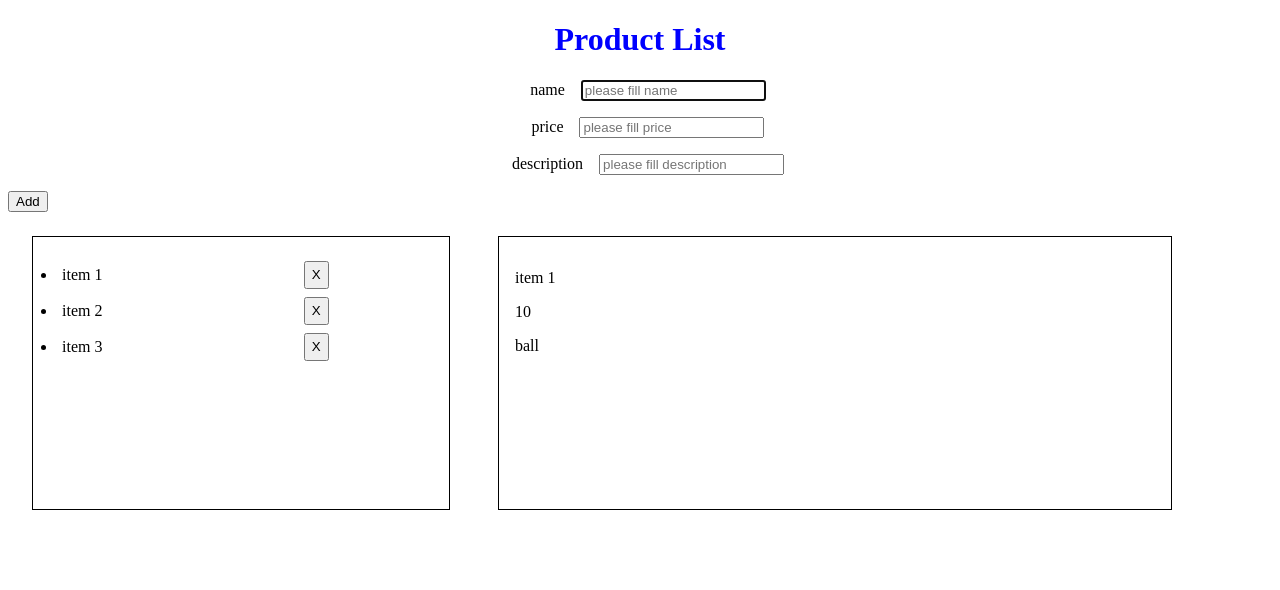
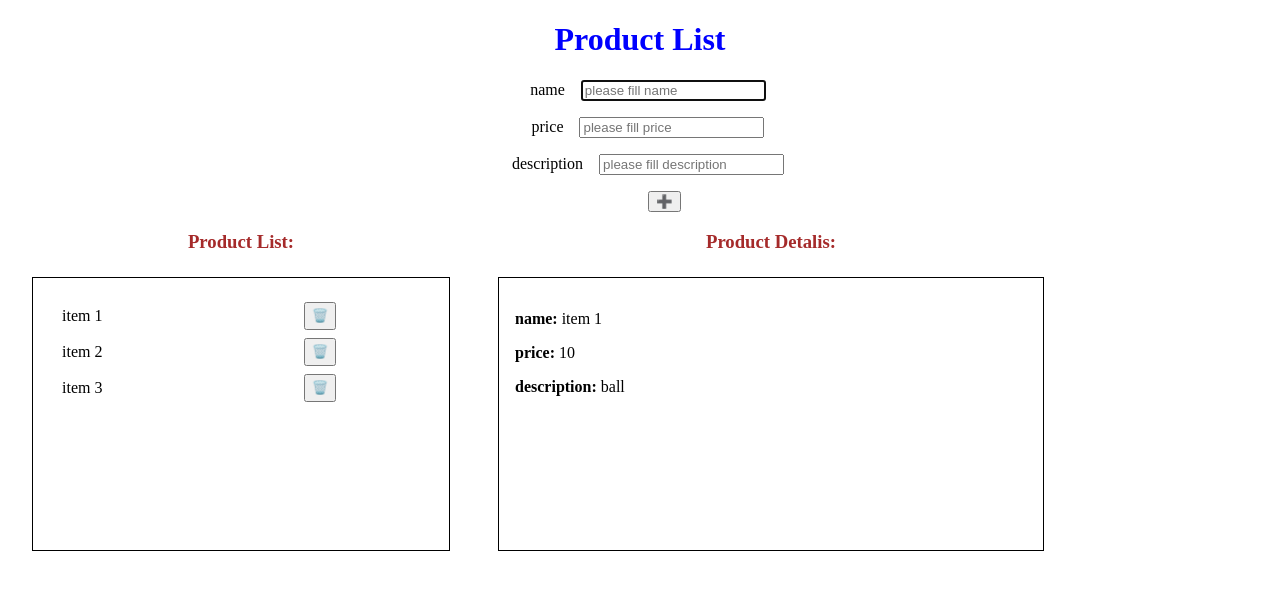
Before and after one commit to ykrantz/product-list, a plain HTML site: page index.html in a window 1280 px wide. Drawn offline with Linux system fonts and the light colour scheme.

Commit message:
fix bugs+ desgihn

```diff
--- a/main.js
+++ b/main.js
@@ -67,7 +67,7 @@ function createInputProductDetails() {
 
   const $addButton = buttonGenerator(
     addProductToList,
-    "Add",
+    "➕",
     "addProduct-button",
     "btn"
   );
@@ -117,6 +117,12 @@ function createInputAndLabel(inputName, inputLabel, buttonIdForEnterEvent) {
 //   const $productsContainer = elementGenerator("div", "productsContainer");
 // }
 function createProductsList() {
+  const $productListTitle = elementGenerator(
+    "h3",
+    "productListTitle",
+    "subTitles",
+    "Product List:"
+  );
   const $productListUl = elementGenerator("ul", "productListUl");
 
   // for (let product of productList) {
@@ -134,26 +140,48 @@ function createProductsList() {
   }
 
   // const $productsList = document.getElementById("productsList");
-  document.getElementById("productsList").append($productListUl);
+  document
+    .getElementById("productsList")
+    .append($productListTitle, $productListUl);
 }
 
 function createProductDetails() {
-  const $productName = elementGenerator("p", "productName", "productDetails");
+  const $productDetalisTitle = elementGenerator(
+    "h3",
+    "productDetalisTitle",
+    "subTitles",
+    "Product Detalis:"
+  );
+
+  const $productDetalisContainer = elementGenerator(
+    "div",
+    "productDetalisContainer",
+    "productDetalisContainer"
+  );
+  const $productName = elementGenerator(
+    "p",
+    "productName",
+    "productDetails : "
+  );
   const $productPrice = elementGenerator("p", "productPrice", "productDetails");
   const $productDescription = elementGenerator(
     "p",
     "productDescription",
     "productDetails"
   );
-
   // const $productDetails = elementGenerator(
   //   "div",
   //   "productDetails",
   //   "productDetailsDiv"
   // );
+  $productDetalisContainer.append(
+    $productName,
+    $productPrice,
+    $productDescription
+  );
   document
     .getElementById("productDetails")
-    .append($productName, $productPrice, $productDescription);
+    .append($productDetalisTitle, $productDetalisContainer);
   // con  sole.log("15");
 
   productList.length > 0 && showProductDetails(0);
@@ -167,9 +195,7 @@ function createAppFotter() {
 }
 
 function refreshProductsList() {
-  // TODO: delete existing UL and fix
   clearProductList();
-  // debugger;
   const $productListUl = document.getElementById("productListUl");
 
   // for (let product of productList) {
@@ -233,9 +259,9 @@ function createProductLi(product, productIdNumber) {
   $newProduct.dataset.productId = productIdNumber;
   const $deleteButton = buttonGenerator(
     deleteProductFromUl,
-    "X",
+    "🗑️",
     `deleteProductButton_${productIdNumber}`,
-    "deleteProductButton"
+    "deleteProductButton btn"
   );
   $deleteButton.dataset.productId = productIdNumber;
   const $newProductDiv = elementGenerator(
@@ -252,32 +278,33 @@ function createProductLi(product, productIdNumber) {
   $newProductLi.dataset.productId = productIdNumber;
 
   $newProductLi.append($newProductDiv);
-  $newProductLi.addEventListener("click", refreshShownProductDetails);
+  // $newProductLi.addEventListener("click", refreshShownProductDetails);
+  // $newProductLi.addEventListener("click", handleChoosenProduct);
+  $newProduct.addEventListener("click", handleChoosenProduct);
   // console.log($newProduct, 11);
   return $newProductLi;
 }
 
 function deleteProductFromUl(e) {
   const productIdNum = e.target.dataset.productId;
-
+  console.table(productList, 41);
   console.log(productIdNum, e.target);
   deleteProductFromList(productIdNum);
   refreshProductsList();
 
+  console.table(productList, 42);
   // if the product that was delete was shown , need to change disply:
   if (
     productIdNum === document.getElementById("productDetails").dataset.productId
   ) {
     // TODO: fix the logic so will show proporly
-    if (productList.length - 1 > productIdNum) {
+    if (productList.length >= productIdNum) {
       showProductDetails(productIdNum);
     } else if (productList.length - 1 === productIdNum - 1) {
       showProductDetails(productIdNum - 1);
     } else {
     }
   }
-  // document.getElementById("productDetails").dataset.productId = productIdNum;
-  // TODO: finish
 }
 
 function addProductToList() {
@@ -316,6 +343,7 @@ function addProductToList() {
     productList.push(newProduct);
 
     console.log("product was added", newProduct);
+    console.table(productList);
 
     const $newProduct = createProductLi(newProduct, productList.length - 1);
     document.getElementById("productListUl").append($newProduct);
@@ -370,13 +398,34 @@ function showProductDetails(productIdNum = 0) {
         inputTypes[productType].charAt(0).toUpperCase() +
         inputTypes[productType].substring(1)
       }`
-    ).innerHTML = productDetails[productType];
+    ).innerHTML = `<b>${
+      productType === "prdName" ? "name" : productType
+    }:</b> ${productDetails[productType]}`;
   }
   document.getElementById("productDetails").dataset.productId = productIdNum;
 }
 
-function refreshShownProductDetails(e) {
+function handleChoosenProduct(e) {
+  console.log(e, 37);
+  console.log(e.target, 38);
+  changeChoosenProduct(e.target);
+  // TODO: fix bug when delete dosent show coosen background
+  // e.target.className
   const productIdNum = e.target.dataset.productId;
+  refreshShownProductDetails(productIdNum);
+}
+
+function changeChoosenProduct($choosenElement) {
+  console.log($choosenElement, 35);
+  const productsElements = document.getElementsByClassName("productP");
+  for ($element of productsElements) {
+    $element.className = "productP";
+  }
+  $choosenElement.className += " choosenProduct ";
+}
+// function refreshShownProductDetails(e) {
+function refreshShownProductDetails(productIdNum) {
+  // const productIdNum = e.target.dataset.productId;
 
   showProductDetails(productIdNum);
 }
@@ -428,9 +477,6 @@ function elementGenerator(
 }
 
 function alertMessage(text, isEror = false) {
-  // TODO: make in the page
-  // alert(text);
-
   console.log(text);
   const $messageP = document.getElementById("messageP");
   console.log($messageP, 34);
@@ -444,7 +490,7 @@ function alertMessage(text, isEror = false) {
   setTimeout(() => {
     $messageP.className = originalMessageClass;
     $messageP.innerHTML = "";
-  }, SCONDES_TO_SHOW_EROR * 1000);
+  }, SCONDES_TO_SHOW_EROR * 1000 + 2000);
 }
 
 // ***********
@@ -469,7 +515,6 @@ function checkStringInput(
       ` please insert text less then ${max} in ${fieldName} input . You entered  ${inputValue.length} letters`,
       elementId
     );
-  // TODO: FIX REGEX when jkkj23423
   // var regexTextRoles = /^[0-9!@#\$%\^\&*\)\(+=._-]+$/g;
   var regexTextRoles = /[0-9!@#\$%\^\&*\)\(+=._-]/;
   // var regexTextRoles = /[0-9]/;
--- a/mainVariable.js
+++ b/mainVariable.js
@@ -28,7 +28,7 @@ function ErorLog(message = "", elementId = "") {
 const SCONDES_TO_SHOW_EROR = 1;
 const MAX_PRODUCT_NAME_LENGTH = 10;
 const MAX_PRODUCT_PRICE = 1000;
-const MAX_PRODUCT_DESCREPTION_LENGTH = 10;
+const MAX_PRODUCT_DESCREPTION_LENGTH = 200;
 
 const INPUT_TYPES = {
   prdName: "name",
@@ -37,6 +37,6 @@ const INPUT_TYPES = {
 };
 const INIT_PRODUCT_LIST = [
   new Product(0, "item 1", "10", "ball"),
-  new Product(0, "item 2", "33", "apple"),
-  new Product(0, "item 3", "55", "basket"),
+  new Product(1, "item 2", "33", "apple"),
+  new Product(2, "item 3", "55", "basket"),
 ];
--- a/style.css
+++ b/style.css
@@ -27,21 +27,21 @@
     margin: 0.5rem;
 }
 
-.productLi :hover{
-    /* margin-left: 1rem; */
-    /* width: 200px; */
+
+.productP:hover{
+    /* background-color: aquamarine; */
     font-weight: bold;
-
-
-}
-.productP:hover{
-    background-color: aquamarine;
-    font-weight: bold;
+    cursor :pointer;
     /* width: 200px; */
 }
 
+.choosenProduct{
+    color: blueviolet;
+    background-color:aquamarine;
+    font-weight: bold;
+}
+
 .productP{
-    /* background-color: aquamarine; */
     /* font-weight: bold; */
     width: 60%;
     overflow: hidden;
@@ -60,7 +60,28 @@
     margin-left: 1rem;
 }
 
+.btn:hover{
+    /* position :relative;
+    right:0 */
+    /* margin-left: 1rem; */
+    /* font-weight: bold; */
+    border: 2px solid black;
+    border-radius: 3px;
+    background-color: cadetblue;
+    cursor :pointer;
+}
 
+.subTitles{
+    color: brown;
+    text-align: center;
+}
+
+
+#app{
+    /* overflow: hidden; */
+    /* display: flex;
+    flex-direction: column; */
+}
 #poductContainer{
     display: flex;
 }
@@ -75,6 +96,7 @@
     padding: 1rem;
    width: 30vw;
    margin: 3vh;
+   list-style-type: none;
 
 }
 
@@ -83,17 +105,19 @@
 }
 
 #productDetails{
+
+
+}
+
+#productDetalisContainer{
     border: solid 1px;
     height: 30vh;
     padding: 1rem;
-   width: 50vw;
+   width: 40vw;
    margin: 3vh;
-
 }
 
-#app{
-    /* overflow: hidden; */
-}
+
 
 #appFooter{
     position: absolute;
@@ -107,6 +131,7 @@
 }
 #addProduct-button{
     justify-content: center;
+    margin-left: 50vw;
     /* margin-left: 200px; */
 }
 
```
